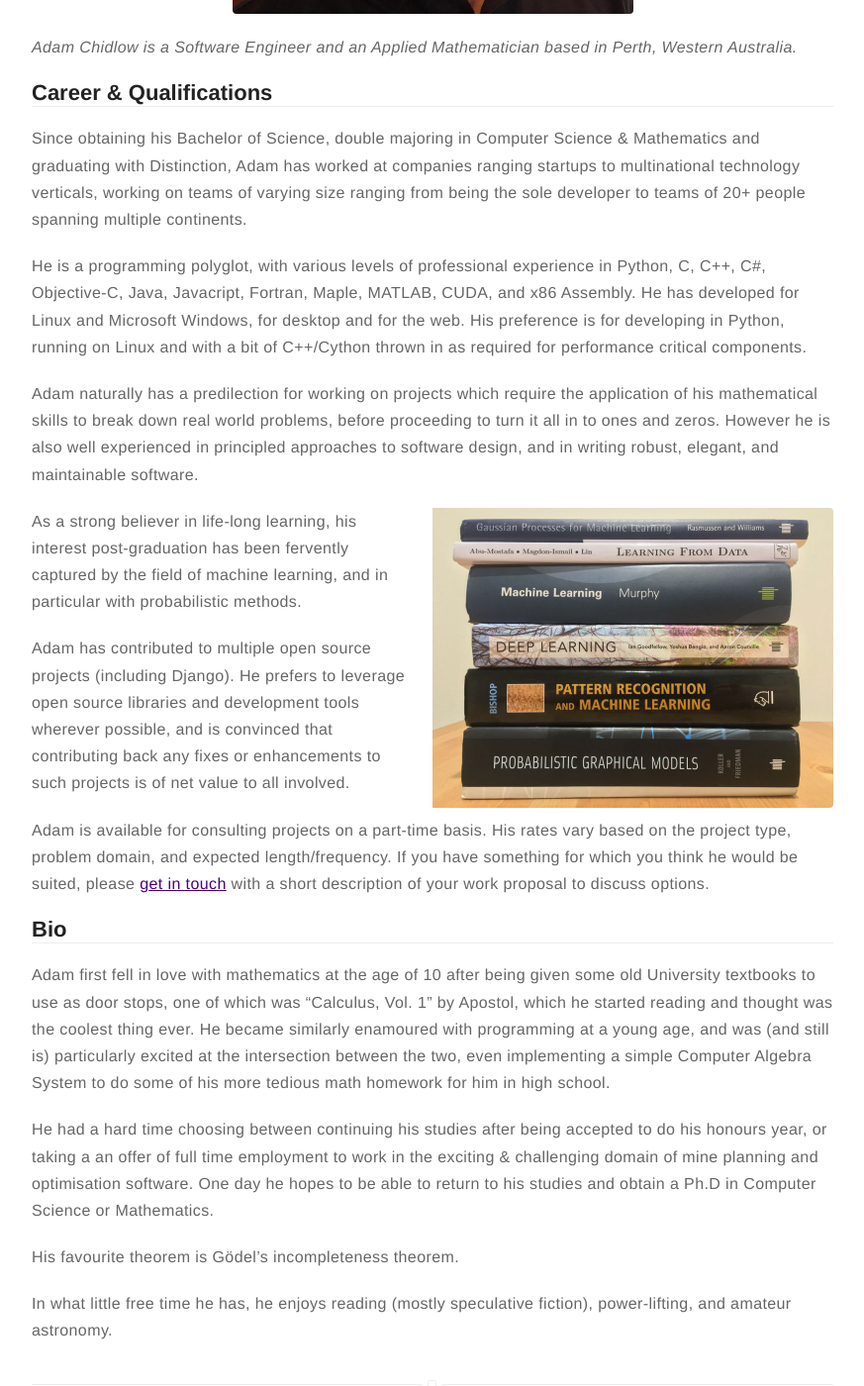
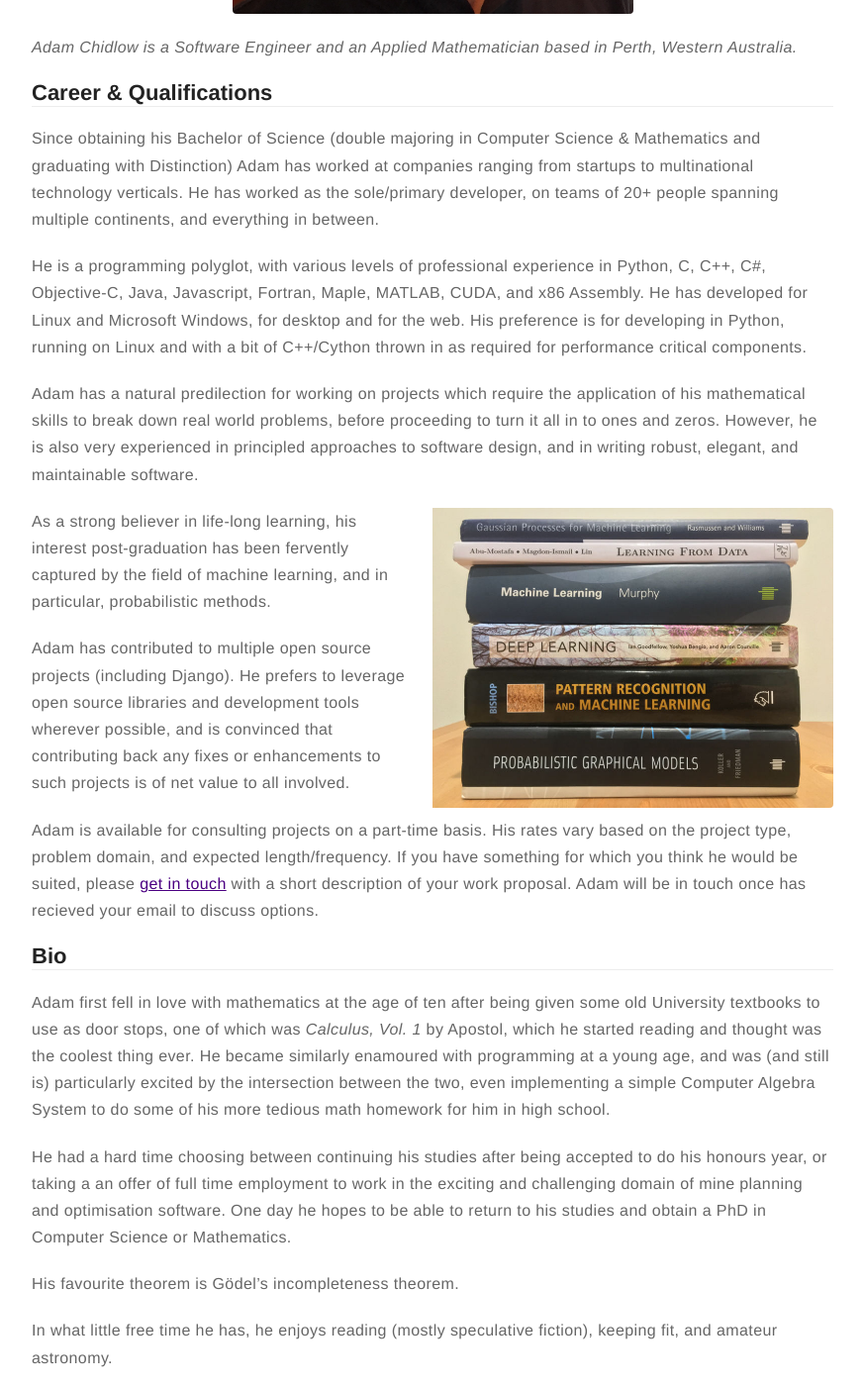
Before and after one commit to achidlow/achidlow.github.io, a Jekyll site: the page built from about.md, in a window 1280 px wide and 1400 px high, scrolled down 516 px. Shown: the whole window at 99% size, without its empty margins (203-1076 px from the left). Built offline with Jekyll 4.4.1, drawn with Linux system fonts in a browser that asks for light colours.

Commit message:
Edits to about section, time to take it live!
I sure hope no one is reading these commit messages.

```diff
--- a/_config.yml
+++ b/_config.yml
@@ -54,18 +54,12 @@ github: achidlow
 email: hello@chidlow.net
 
 #authors:
-#    johndoe:
-#        name: John Doe
-        #bio: A Man who travels the world eating noodles
-        #external-image: false
-        #picture: assets/images/profile.jpg
-        #twitter: johndoe
-    #jamesfoster:
-        #name: James Foster
-        #bio: A Man who develops software with coffee
-        #external-image: false
-        #picture: assets/images/james.jpg
-        #twitter: jamesfoster
+#    adam:
+#        name: Adam Chidlow
+#        bio: Software Engineer & Applied Mathematician
+#        external-image: false
+#        picture: assets/images/profile.jpg
+#        twitter: johndoe
 
 # do you want a larger site? change the option below
 # options: [normal, large] | default: normal
@@ -80,7 +74,7 @@ width: large
 #projects: true
 
 # if you don't need "about" or "blog", comment them out below
-#about: true
+about: true
 #blog: true
 #show-feed: true
 
--- a/about.md
+++ b/about.md
@@ -8,29 +8,29 @@ _{{ site.description }}._
 
 ## Career & Qualifications
 
-Since obtaining his Bachelor of Science, double majoring in Computer Science & Mathematics and graduating with Distinction, Adam has worked at companies ranging startups to multinational technology verticals, working on teams of varying size ranging from being the sole developer to teams of 20+ people spanning multiple continents.
+Since obtaining his Bachelor of Science (double majoring in Computer Science & Mathematics and graduating with Distinction) Adam has worked at companies ranging from startups to multinational technology verticals. He has worked as the sole/primary developer, on teams of 20+ people spanning multiple continents, and everything in between.
 
-He is a programming polyglot, with various levels of professional experience in Python, C, C++, C#, Objective-C, Java, Javacript, Fortran, Maple, MATLAB, CUDA, and x86 Assembly. He has developed for Linux and Microsoft Windows, for desktop and for the web. His preference is for developing in Python, running on Linux and with a bit of C++/Cython thrown in as required for performance critical components.
+He is a programming polyglot, with various levels of professional experience in Python, C, C++, C#, Objective-C, Java, Javascript, Fortran, Maple, MATLAB, CUDA, and x86 Assembly. He has developed for Linux and Microsoft Windows, for desktop and for the web. His preference is for developing in Python, running on Linux and with a bit of C++/Cython thrown in as required for performance critical components.
 
-Adam naturally has a predilection for working on projects which require the application of his mathematical skills to break down real world problems, before proceeding to turn it all in to ones and zeros. However he is also well experienced in principled approaches to software design, and in writing robust, elegant, and maintainable software.
+Adam has a natural predilection for working on projects which require the application of his mathematical skills to break down real world problems, before proceeding to turn it all in to ones and zeros. However, he is also very experienced in principled approaches to software design, and in writing robust, elegant, and maintainable software.
 
 ![machine learning books](/assets/images/mlbooks.jpg){:class="float-right"}
 
-As a strong believer in life-long learning, his interest post-graduation has been fervently captured by the field of machine learning, and in particular with probabilistic methods.
+As a strong believer in life-long learning, his interest post-graduation has been fervently captured by the field of machine learning, and in particular, probabilistic methods.
 
 Adam has contributed to multiple open source projects (including Django). He prefers to leverage open source libraries and development tools wherever possible, and is convinced that contributing back any fixes or enhancements to such projects is of net value to all involved.
 
-Adam is available for consulting projects on a part-time basis. His rates vary based on the project type, problem domain, and expected length/frequency. If you have something for which you think he would be suited, please [get in touch](mailto:hello@chidlow.net) with a short description of your work proposal to discuss options.
+Adam is available for consulting projects on a part-time basis. His rates vary based on the project type, problem domain, and expected length/frequency. If you have something for which you think he would be suited, please [get in touch](mailto:hello@chidlow.net) with a short description of your work proposal. Adam will be in touch once has recieved your email to discuss options.
 
 ## Bio
 
-Adam first fell in love with mathematics at the age of 10 after being given some old University textbooks to use as door stops, one of which was "Calculus, Vol. 1" by Apostol, which he started reading and thought was the coolest thing ever. He became similarly enamoured with programming at a young age, and was (and still is) particularly excited at the intersection between the two, even implementing a simple Computer Algebra System to do some of his more tedious math homework for him in high school.
+Adam first fell in love with mathematics at the age of ten after being given some old University textbooks to use as door stops, one of which was _Calculus, Vol. 1_ by Apostol, which he started reading and thought was the coolest thing ever. He became similarly enamoured with programming at a young age, and was (and still is) particularly excited by the intersection between the two, even implementing a simple Computer Algebra System to do some of his more tedious math homework for him in high school.
 
-He had a hard time choosing between continuing his studies after being accepted to do his honours year, or taking a an offer of full time employment to work in the exciting & challenging domain of mine planning and optimisation software. One day he hopes to be able to return to his studies and obtain a Ph.D in Computer Science or Mathematics.
+He had a hard time choosing between continuing his studies after being accepted to do his honours year, or taking a an offer of full time employment to work in the exciting and challenging domain of mine planning and optimisation software. One day he hopes to be able to return to his studies and obtain a PhD in Computer Science or Mathematics.
 
 His favourite theorem is Gödel's incompleteness theorem.
 
-In what little free time he has, he enjoys reading (mostly speculative fiction), power-lifting, and amateur astronomy.
+In what little free time he has, he enjoys reading (mostly speculative fiction), keeping fit, and amateur astronomy.
 
 {::comment}
 
```
